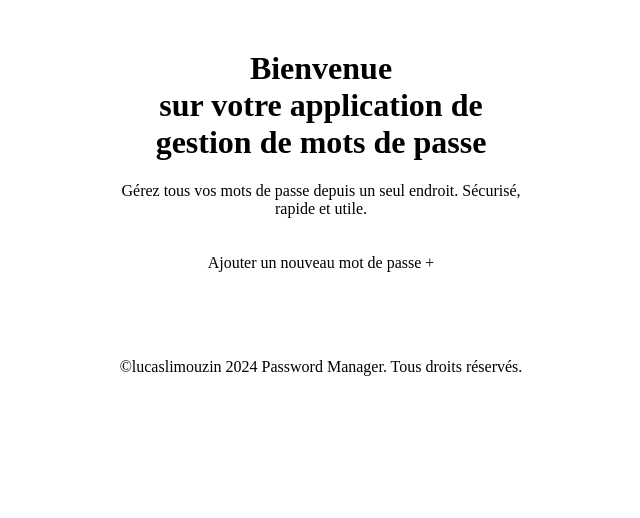
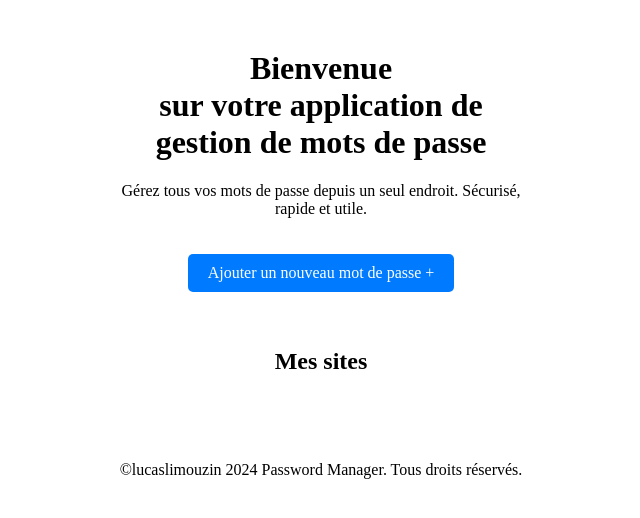
Before and after one commit to lucaslimouzin/b3-c2-django-limouzin, a Django app: template passwordManager/gestionpassword/templates/gestionpassword/home.html in a window 1280 px wide. Shown: the part 29-547 px from the top of the page, without its empty margins (319-959 px from the left). Run offline with Django 3.2, Linux system fonts and the light colour scheme; the template is opened without the code that fills it, so the values that code supplies are empty.

Commit message:
ajout dun h2 mes sites

```diff
--- a/passwordManager/gestionpassword/static/gestionpassword/styles.css
+++ b/passwordManager/gestionpassword/static/gestionpassword/styles.css
@@ -46,6 +46,22 @@
 button[type=submit]:hover {
     opacity: 0.8;
 }
+
+.btn {
+    display: inline-block;
+    padding: 10px 20px;
+    background-color: #007bff;
+    color: white;
+    text-decoration: none;
+    border: none;
+    cursor: pointer;
+    border-radius: 5px;
+}
+
+.btn:hover {
+    background-color: #0056b3;
+}
+
 
 a {
     display: inline-block;
--- a/passwordManager/gestionpassword/templates/gestionpassword/home.html
+++ b/passwordManager/gestionpassword/templates/gestionpassword/home.html
@@ -6,9 +6,10 @@
     <h1>Bienvenue {{ user.username }} <br> sur votre application de gestion de mots de passe</h1>
     <p>Gérez tous vos mots de passe depuis un seul endroit. Sécurisé, rapide et utile.</p>
     <!-- Boutons d'action -->
-    <a href="{% url 'add_password' %}" class="btn">Ajouter un nouveau mot de passe +</a><br>
+    <a href="{% url 'add_password' %}" class="btn">Ajouter un nouveau mot de passe +</a><br><br><br>
     <!-- En dessous mettre la liste des sites avec mot de passe en caché-->
     <!-- Accordéons pour chaque site -->
+    <h2>Mes sites</h2>
     {% for site in sites %}
       <div class="accordeon">
         <div class="accordeon-header">{{ site.site_name }}</div>
```
Also changed, not shown: passwordManager/db.sqlite3.
